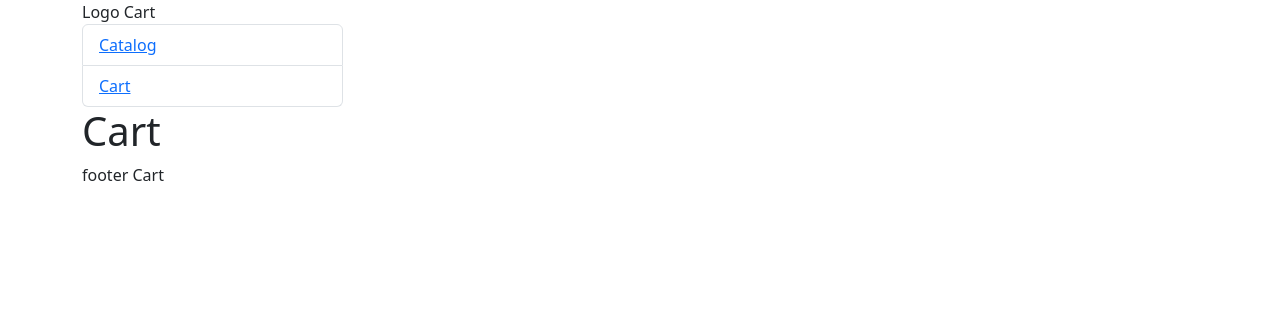
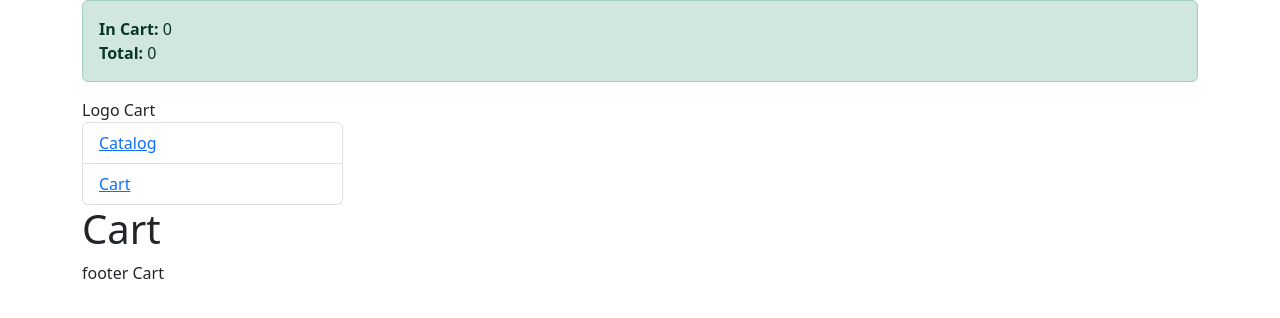
Before and after one commit to Alexey197/React_2023_HT1, a React (Vite) app: page /cart in a window 1280 px wide. Shown: the top 318 px of the page. Built offline with nearby package versions, Linux system fonts and the light colour scheme.

Commit message:
mobx observer

```diff
--- a/src2/App.jsx
+++ b/src2/App.jsx
@@ -1,5 +1,6 @@
 import { useRoutes, Link } from "react-router-dom";
 import routes from "./routes";
+import Cart from "./components/Cart";
 
 export default function App() {
   const element = useRoutes(routes);
@@ -7,7 +8,10 @@ export default function App() {
   return (
     <div>
       <header>
-        <div className="container">Logo Cart</div>
+        <div className="container">
+					<Cart />
+					Logo Cart
+				</div>
       </header>
       <div>
         <div className="container">
--- /dev/null
+++ b/src2/components/Cart.jsx
@@ -0,0 +1,14 @@
+import useStores from "../hooks/useStores";
+import { observer } from "mobx-react-lite";
+
+function Cart() {
+  const [ cartStore ] = useStores('cart')
+
+  return <div className="alert alert-success">
+      <div><strong>In Cart:</strong> {cartStore.cnt}</div>
+      <div><strong>Total:</strong> {cartStore.total}</div>
+  </div>
+}
+
+const StoredCart = observer(Cart)
+export default StoredCart
--- /dev/null
+++ b/src2/components/If.jsx
@@ -0,0 +1,11 @@
+import PropTypes from "prop-types"
+
+If.prototype = {
+  value: PropTypes.bool.isRequired
+}
+
+function If({ value, children }) {
+  return value && children
+}
+
+export default If
--- a/src2/stores/cart.js
+++ b/src2/stores/cart.js
@@ -9,7 +9,7 @@ export default class CartStore {
   }
 
   get cnt() {
-    return this.items.length
+    return this.items.length;
   }
 
   get total() {
@@ -18,6 +18,7 @@ export default class CartStore {
 
   add(id) {
     this.items.push( { id, cnt: 1 } )
+    console.log(this.items);
   }
 
   remove(id) {
--- a/src2/views/Products.jsx
+++ b/src2/views/Products.jsx
@@ -1,13 +1,27 @@
 import useStores from "../hooks/useStores";
+import useApi from "../hooks/useApi";
+import If from "../components/If";
 
 function Products() {
-  const [ cartStore, userStore ] = useStores('cart', 'user')
-  console.log(1);
-  return <div>
-    { cartStore.total }
-    { userStore.isLogin ? 1 : 0 }
-  <h1>Products</h1>
-</div>
+  const [cartStore] = useStores("cart");
+  const response = useApi("products.all");
+
+  return (
+    <div>
+      <h1>Products</h1>
+        {response.done && <div className="row">
+          {response.data.map((product) => (
+            <div
+              className="col m-3"
+              key={product.id}
+            >
+              <h2>{product.title}</h2>
+              <button type="button" onClick={() => cartStore.add(product.id)}>Add</button>
+            </div>
+          ))}
+        </div>}
+    </div>
+  );
 }
 
-export default Products
+export default Products;
```
